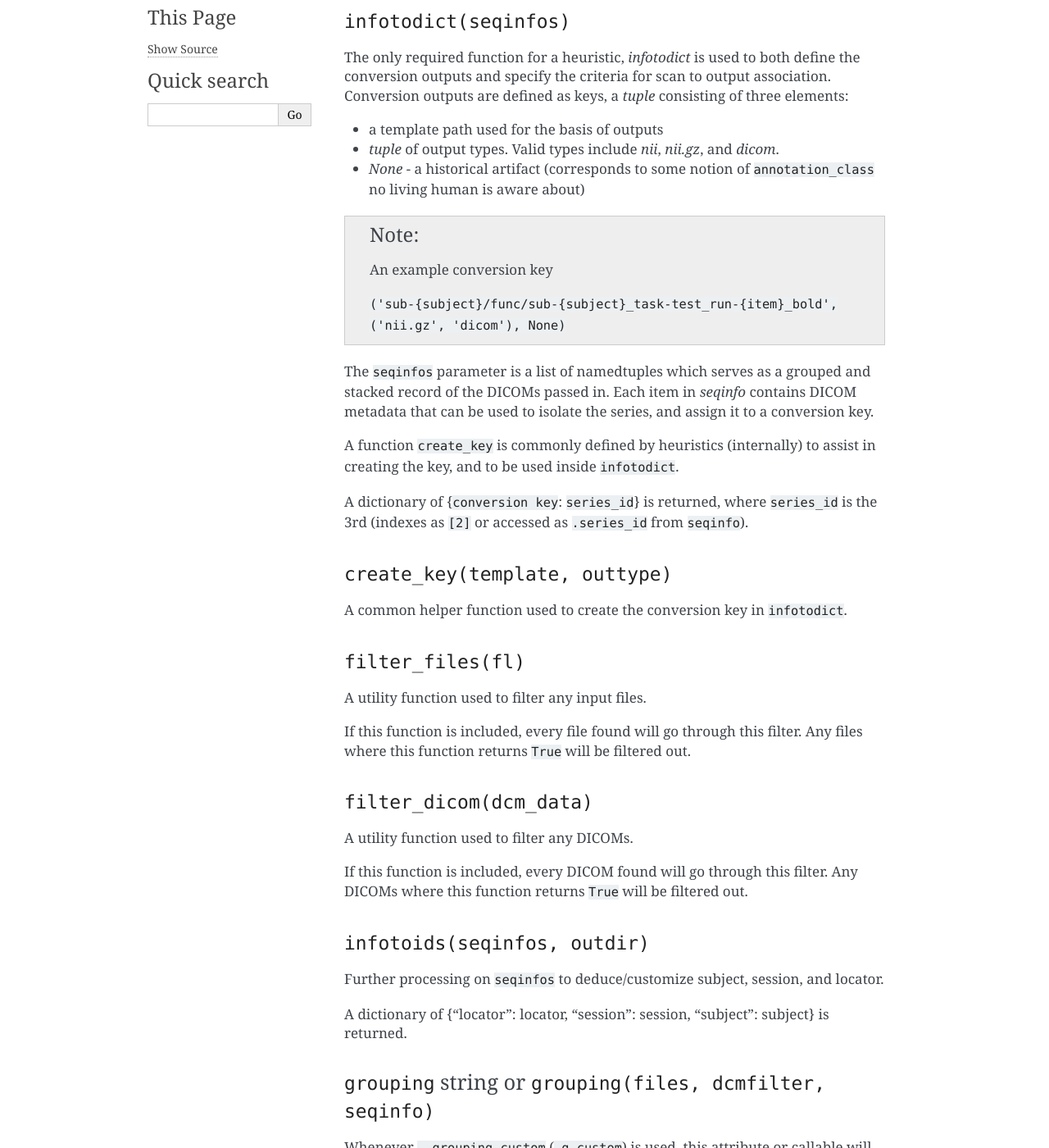
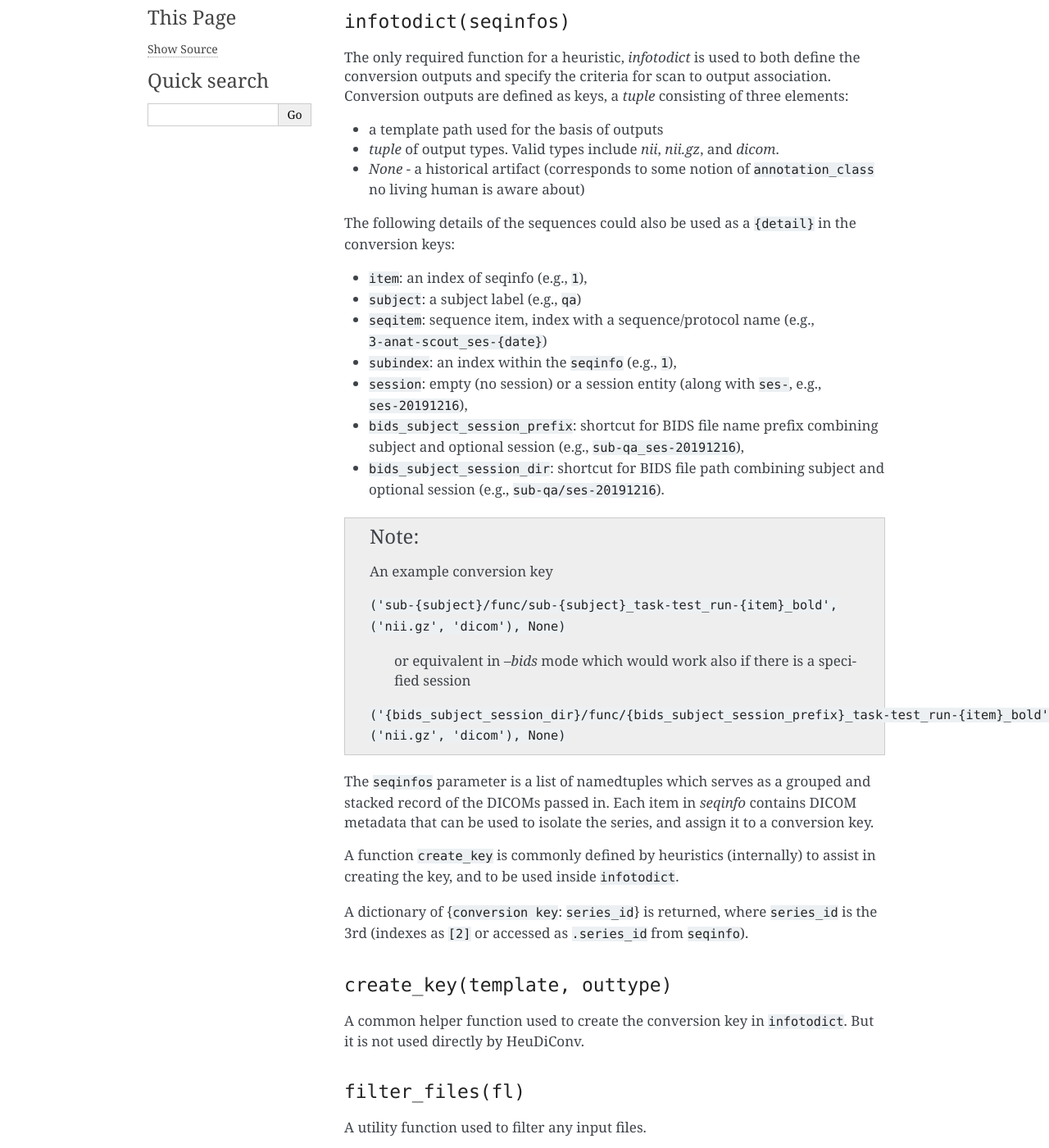
Before and after one commit to nipy/heudiconv, a Sphinx documentation site: the page built from docs/heuristics.rst, in a window 1280 px wide and 1400 px high, scrolled down 384 px. Shown: the whole window at 82% size. Built offline with Sphinx 7.4.7, drawn with Linux system fonts in a browser that asks for light colours; the version number could not be read and is left out.

Commit message:
Add description of placeholders which could be used in the produced templates

```diff
--- a/docs/heuristics.rst
+++ b/docs/heuristics.rst
@@ -28,9 +28,23 @@ Conversion outputs are defined as keys, a `tuple` consisting of three elements:
 - `None` - a historical artifact (corresponds to some notion of
   ``annotation_class`` no living human is aware about)
 
+The following details of the sequences could also be used as a ``{detail}`` in the conversion keys:
+
+- ``item``: an index of seqinfo (e.g., ``1``),
+- ``subject``: a subject label (e.g., ``qa``)
+- ``seqitem``: sequence item, index with a sequence/protocol name (e.g., ``3-anat-scout_ses-{date}``)
+- ``subindex``: an index within the ``seqinfo`` (e.g., ``1``),
+- ``session``: empty (no session) or a session entity (along with ``ses-``, e.g., ``ses-20191216``),
+- ``bids_subject_session_prefix``: shortcut for BIDS file name prefix combining subject and optional session (e.g., ``sub-qa_ses-20191216``),
+- ``bids_subject_session_dir``: shortcut for BIDS file path combining subject and optional session (e.g., ``sub-qa/ses-20191216``).
+
 .. note:: An example conversion key
 
     ``('sub-{subject}/func/sub-{subject}_task-test_run-{item}_bold', ('nii.gz', 'dicom'), None)``
+
+	or equivalent in `--bids` mode which would work also if there is a specified session
+
+    ``('{bids_subject_session_dir}/func/{bids_subject_session_prefix}_task-test_run-{item}_bold', ('nii.gz', 'dicom'), None)``
 
 The ``seqinfos`` parameter is a list of namedtuples which serves as a grouped and
 stacked record of the DICOMs passed in. Each item in `seqinfo` contains DICOM
@@ -49,6 +63,7 @@ A dictionary of {``conversion key``: ``series_id``} is returned, where
 ---------------------------------
 
 A common helper function used to create the conversion key in ``infotodict``.
+But it is not used directly by HeuDiConv.
 
 --------------------
 ``filter_files(fl)``
```
